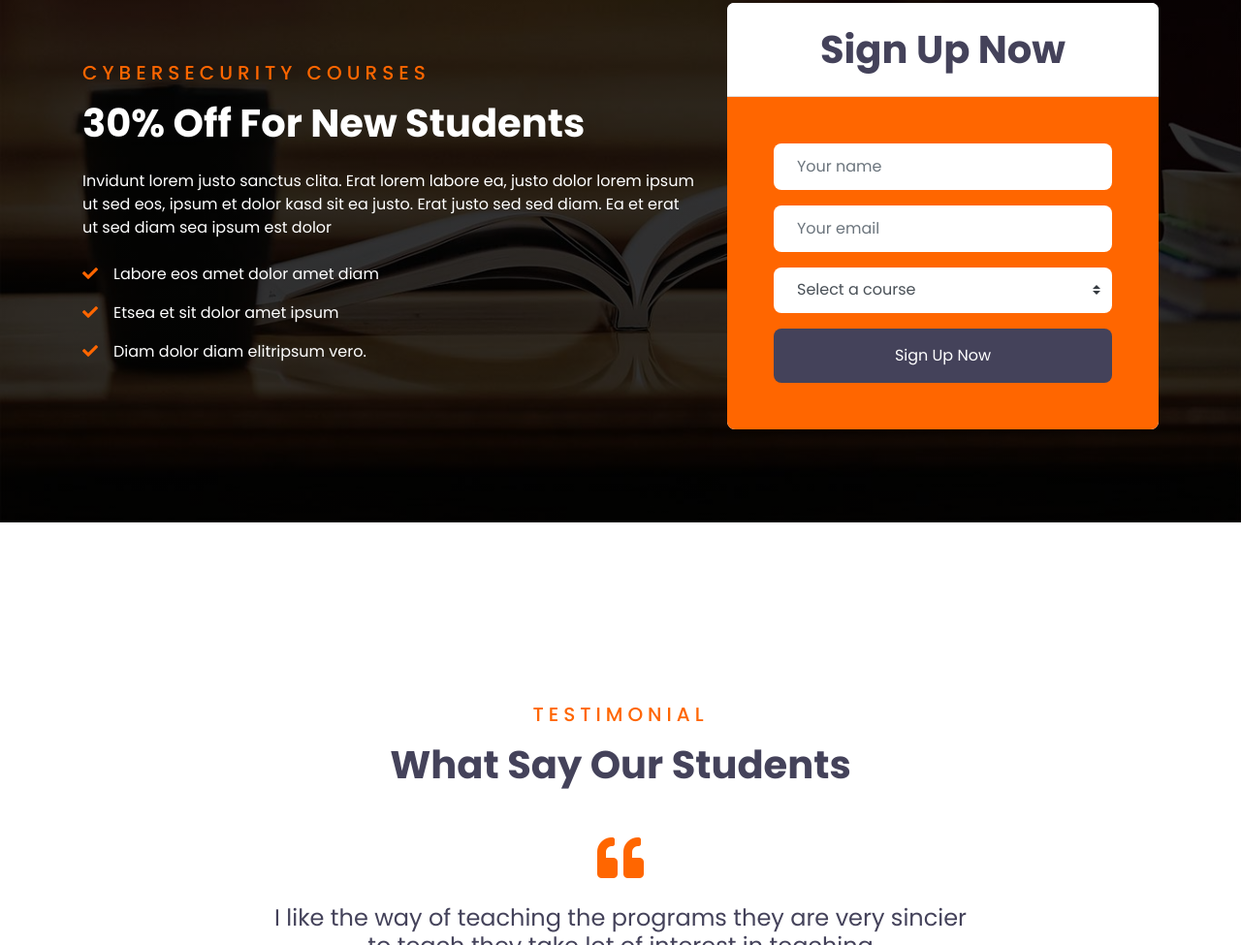
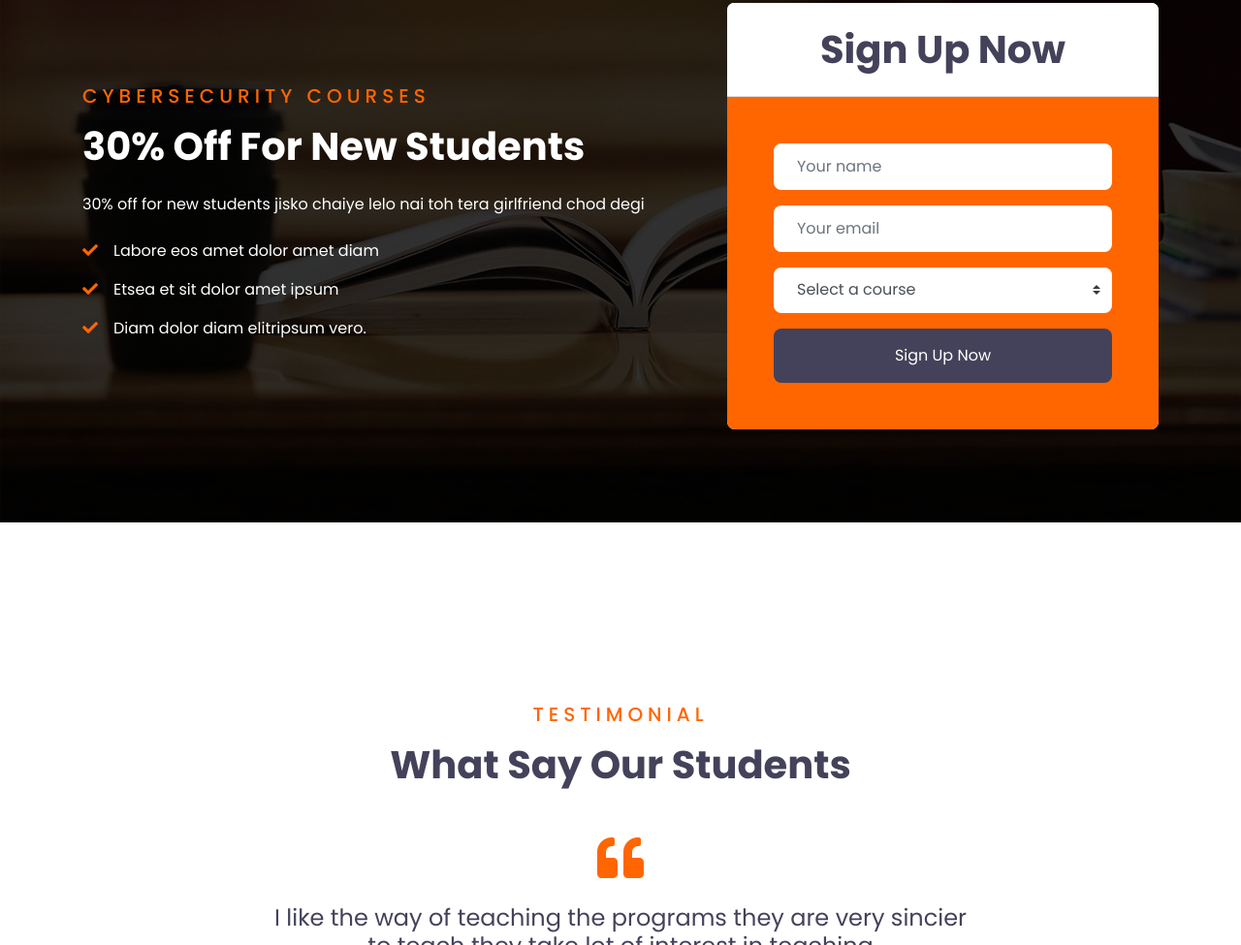
Before and after one commit to olivia11720/online-courses-html-template, a plain HTML site: page index.html in a window 1280 px wide. Shown: the part 3718-4693 px from the top of the page at 97% size. Drawn offline with nearby package versions, Linux system fonts and the light colour scheme.

Commit message:
changes1

```diff
--- a/index.html
+++ b/index.html
@@ -395,9 +395,7 @@
                         <h5 class="text-primary text-uppercase mb-3" style="letter-spacing: 5px;">Cybersecurity Courses</h5>
                         <h1 class="text-white">30% Off For New Students</h1>
                     </div>
-                    <p class="text-white">Invidunt lorem justo sanctus clita. Erat lorem labore ea, justo dolor lorem ipsum ut sed eos,
-                        ipsum et dolor kasd sit ea justo. Erat justo sed sed diam. Ea et erat ut sed diam sea ipsum est
-                        dolor</p>
+                    <p class="text-white">30% off for new students jisko chaiye lelo nai toh tera girlfriend chod degi</p>
                     <ul class="list-inline text-white m-0">
                         <li class="py-2"><i class="fa fa-check text-primary mr-3"></i>Labore eos amet dolor amet diam</li>
                         <li class="py-2"><i class="fa fa-check text-primary mr-3"></i>Etsea et sit dolor amet ipsum</li>
```
